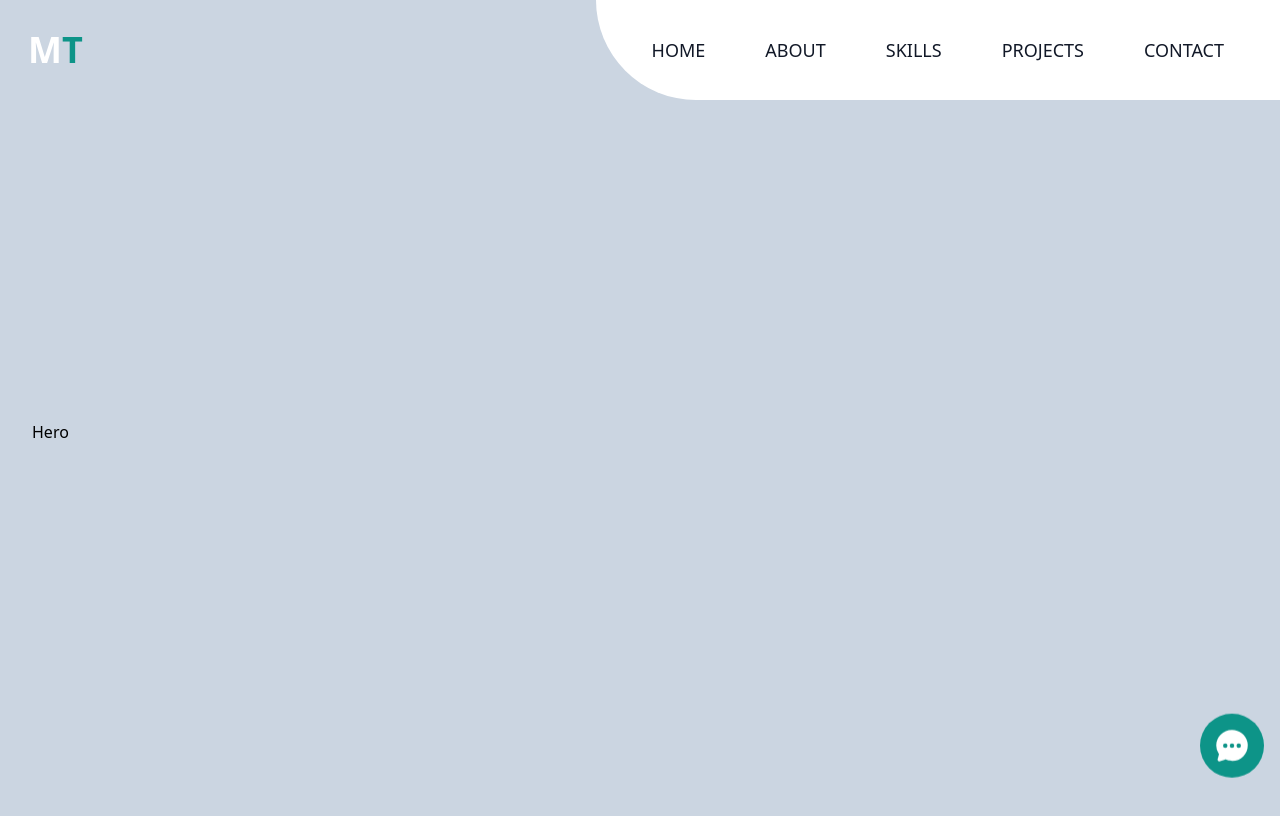
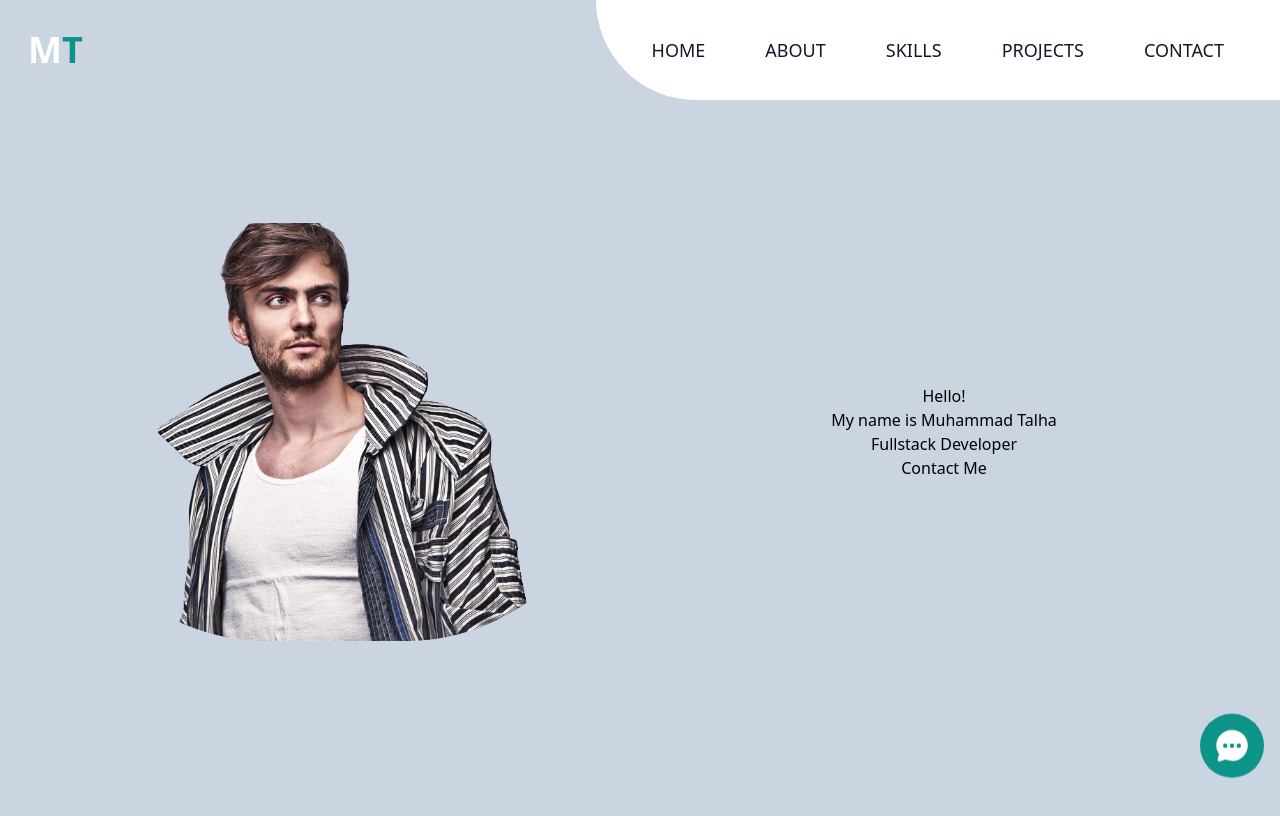
Before and after one commit to Muhammad-Talha028989/Muhammad-Talha-Portfolio, a React (Vite) app: page / in a window 1280 px wide. Shown: the top 816 px of the page. Built offline with nearby package versions, Linux system fonts and the light colour scheme.

Commit message:
Update the Hero section

```diff
--- a/src/components/Hero.jsx
+++ b/src/components/Hero.jsx
@@ -1,4 +1,5 @@
 import React from "react";
+import HeroImage from "../assets/images/Hero_image.png";
 
 const Hero = () => {
   return (
@@ -8,7 +9,27 @@ const Hero = () => {
         className={`min-h-screen flex py-10
       md:flex-row flex-col items-center`}
       >
-        Hero
+        <div className="flex-1 flex items-center justify-center h-full">
+          <img
+            src={HeroImage}
+            alt="HeroImgage"
+            className={`md:w-11/12 h-full object-cover rounded-full`}
+          />
+        </div>
+        <div className="flex-1">
+          <div className="">
+            <h1 className="">
+              <span>
+                Hello!
+                <br />
+              </span>
+              My name is <span className="">Muhammad Talha</span>
+            </h1>
+            <h4 className="">Fullstack Developer</h4>
+            <button className="">Contact Me</button>
+          </div>
+          <div className=""></div>
+        </div>
       </section>
     </>
   );
```
Also changed, not shown: src/assets/images/Hero_image.png (added).
